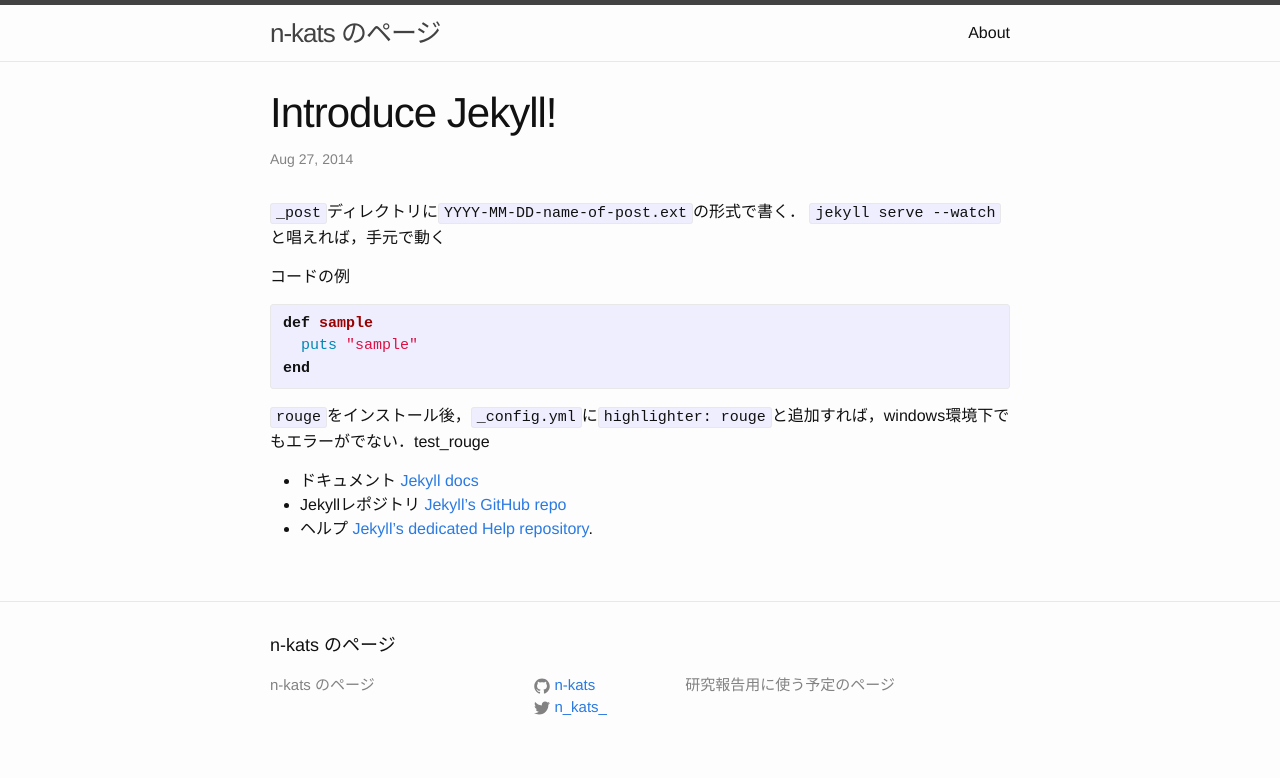
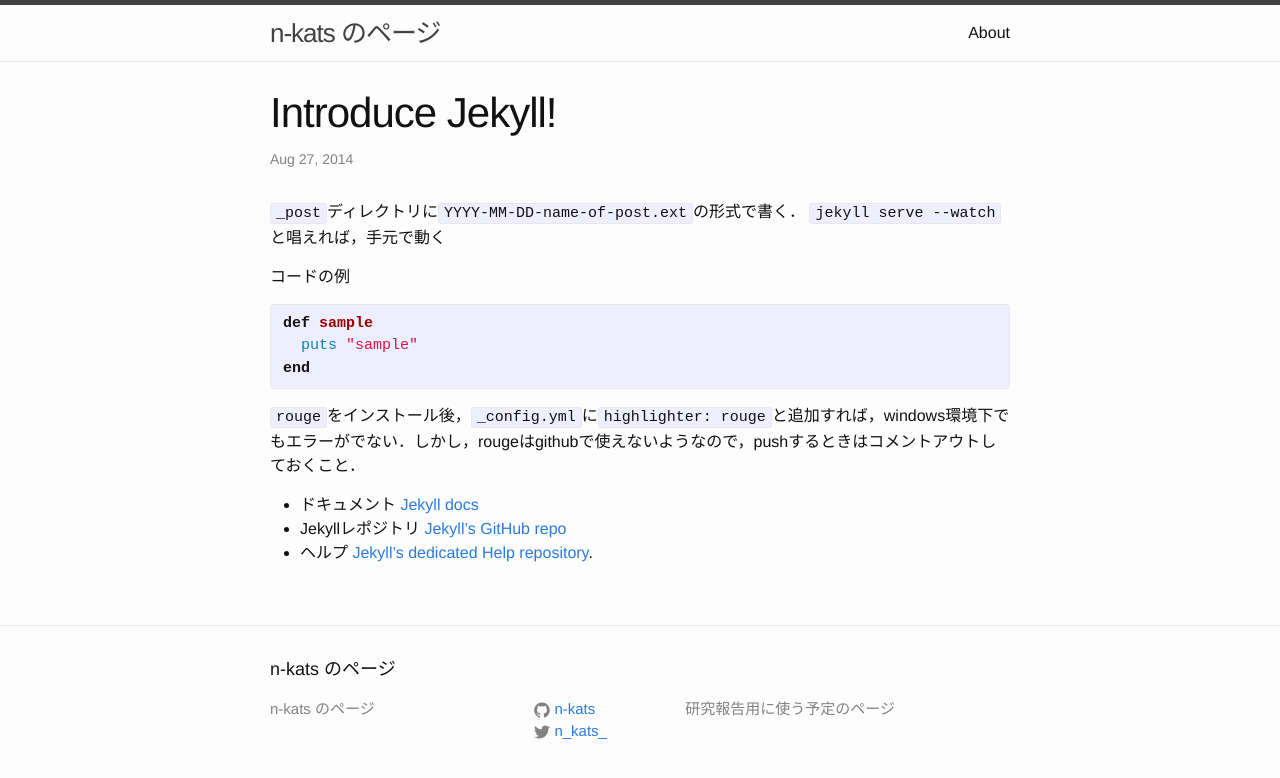
Before and after one commit to n-kats/n-kats.github.io, a Jekyll site: the page built from _posts/2014-08-27-introducing-jekyll.markdown, in a window 1280 px wide. Shown: the top 778 px of the page. Built offline with Jekyll 4.4.1, drawn with Linux system fonts in a browser that asks for light colours.

Commit message:
github cannot use rouge

```diff
--- a/_config.yml
+++ b/_config.yml
@@ -10,4 +10,4 @@ github_username:  n-kats
 
 # Build settings
 markdown: kramdown
-highlighter: rouge
+#highlighter: rouge
--- a/_posts/2014-08-27-introducing-jekyll.markdown
+++ b/_posts/2014-08-27-introducing-jekyll.markdown
@@ -13,7 +13,7 @@ def sample
   puts "sample"
 end
 {% endhighlight %}
-`rouge`をインストール後，`_config.yml`に`highlighter: rouge`と追加すれば，windows環境下でもエラーがでない．test_rouge
+`rouge`をインストール後，`_config.yml`に`highlighter: rouge`と追加すれば，windows環境下でもエラーがでない．しかし，rougeはgithubで使えないようなので，pushするときはコメントアウトしておくこと．
 
 - ドキュメント [Jekyll docs][jekyll]
 - Jekyllレポジトリ [Jekyll's GitHub repo][jekyll-gh]
```
